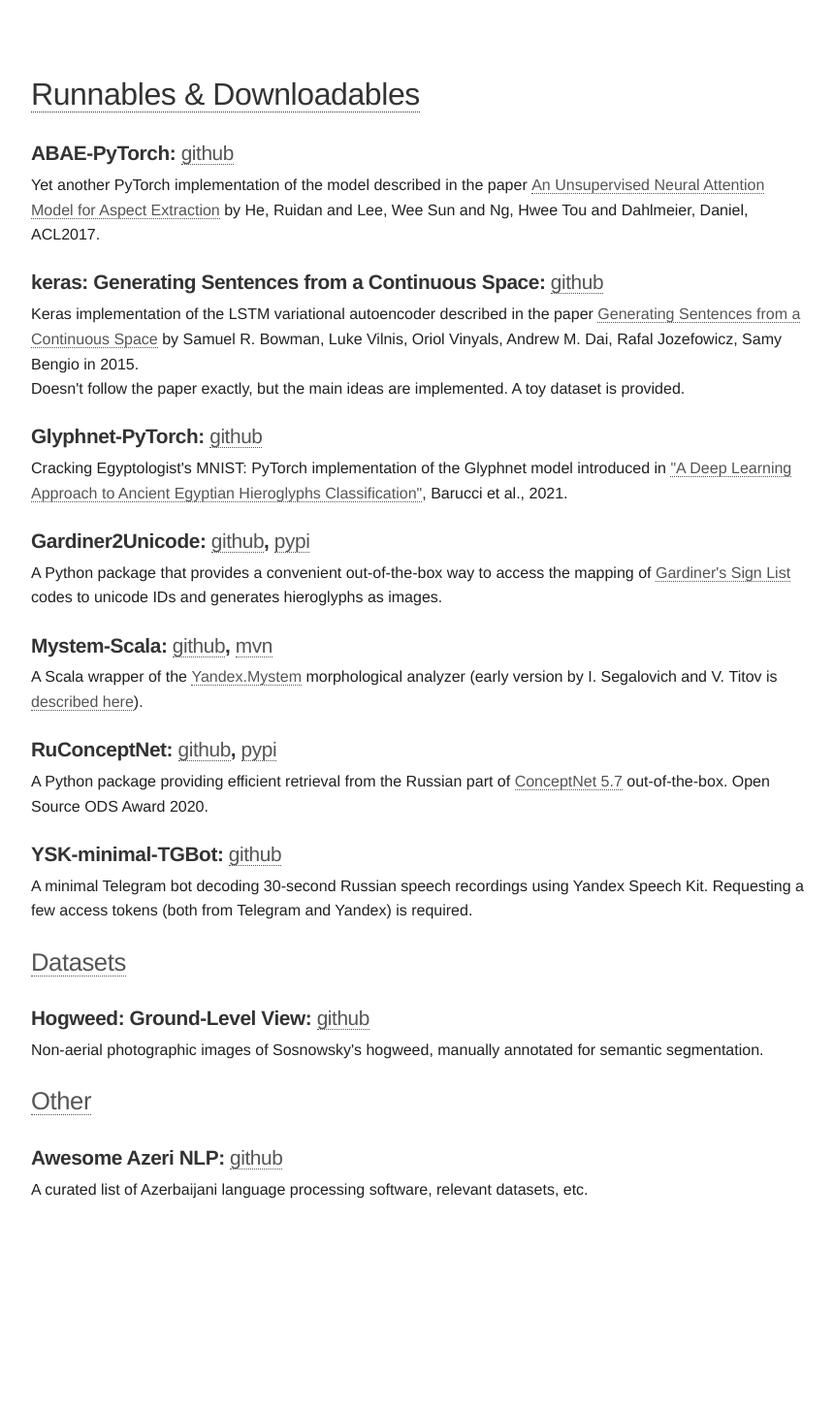
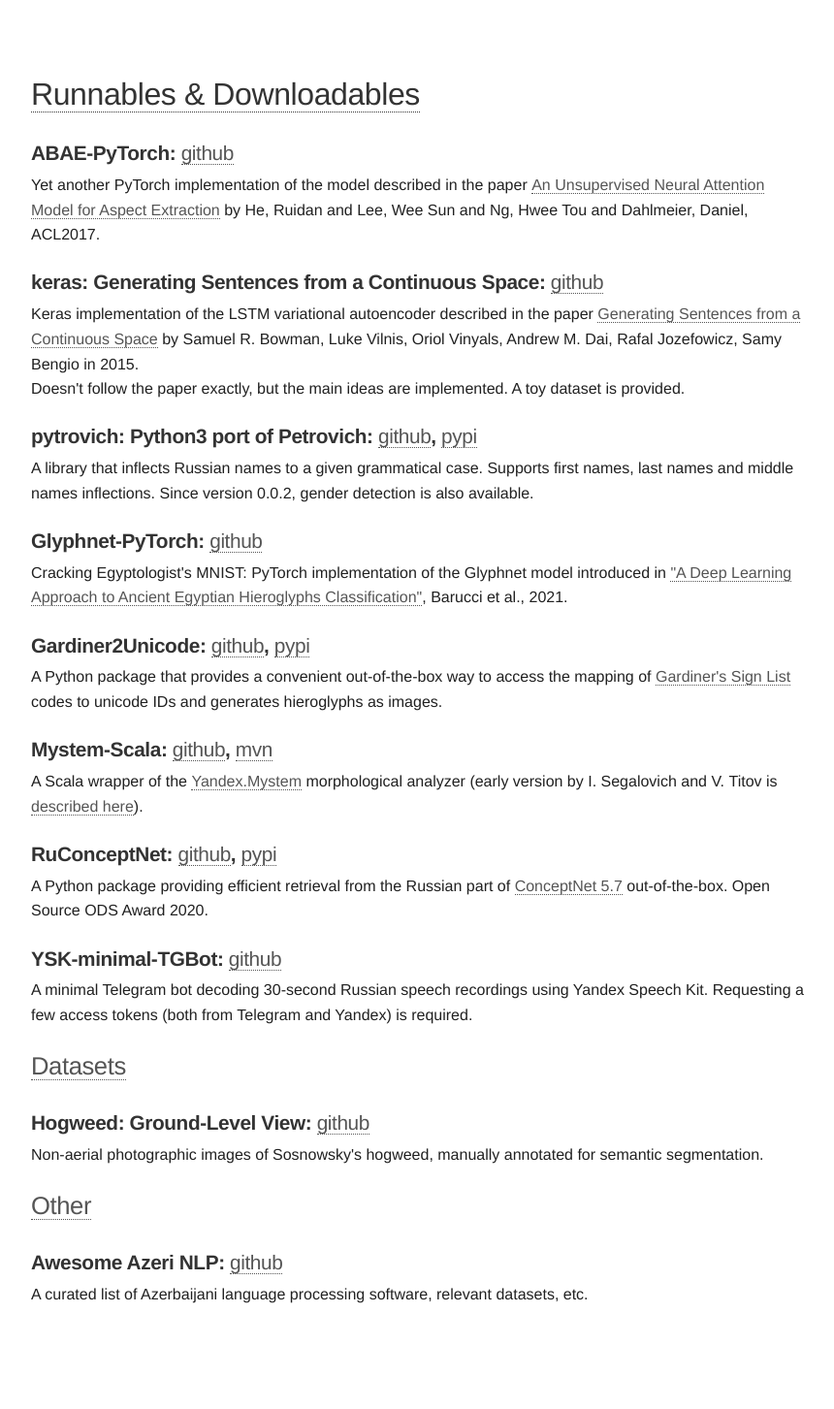
Before and after one commit to alexeyev/alexeyev.github.io, a Jekyll site: the page built from handmade.html, in a window 1280 px wide. Shown: the whole page at 97% size, without its empty margins (208-1068 px from the left). Built offline with Jekyll 4.4.1, drawn with Linux system fonts in a browser that asks for light colours; before the commit the page ends 1345 px from its top, so only the background shows below that.

Commit message:
Petrovich added to the list of open source projects

```diff
--- a/handmade.html
+++ b/handmade.html
@@ -30,6 +30,14 @@
     <a href="https://arxiv.org/abs/1511.06349">Generating Sentences from a Continuous Space</a> by Samuel R. Bowman,
     Luke Vilnis, Oriol Vinyals, Andrew M. Dai, Rafal Jozefowicz, Samy Bengio in 2015.<br/>
     Doesn't follow the paper exactly, but the main ideas are implemented. A toy dataset is provided.
+    <br/><br/>
+
+
+    <h3>pytrovich: Python3 port of Petrovich:
+        <a href="https://github.com/petrovich/pytrovich">github</a>, <a href="https://pypi.org/project/pytrovich/">pypi</a></h3>
+
+    A library that inflects Russian names to a given grammatical case. Supports first names, last names and middle names
+    inflections. Since version 0.0.2, gender detection is also available.
     <br/><br/>
 
     <h3>Glyphnet-PyTorch: <a href="https://github.com/alexeyev/glyphnet-pytorch">github</a></h3>
```
